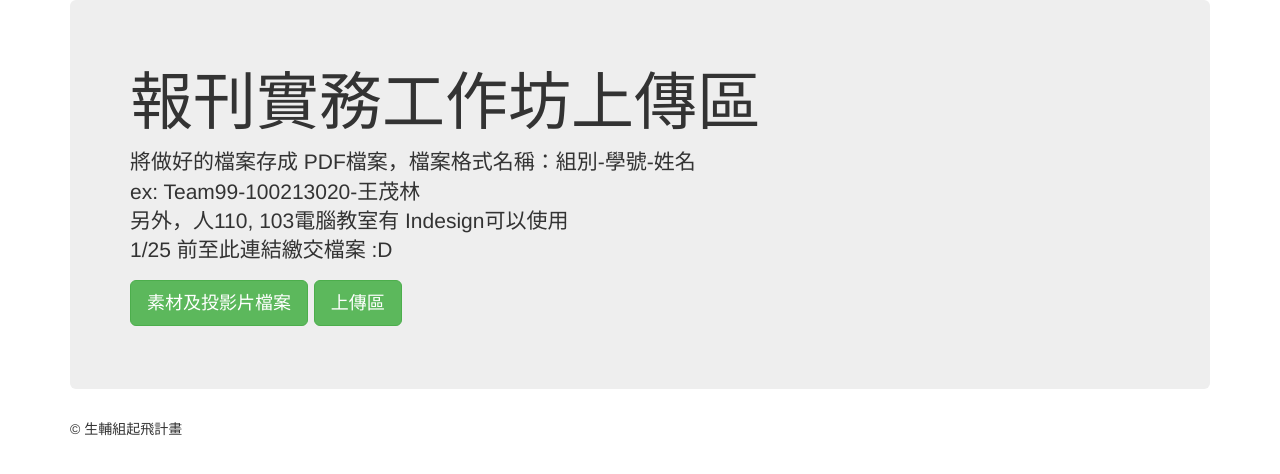
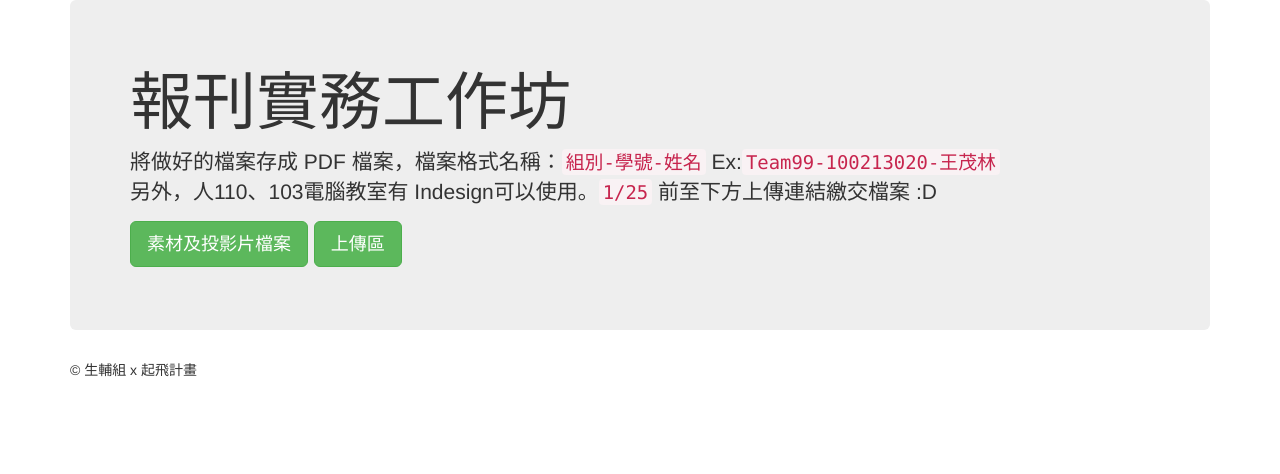
Before and after one commit to MOLi-rocks/Report-Workshop, a plain HTML site: page index.html in a window 1280 px wide. Drawn offline with nearby package versions, Linux system fonts and the light colour scheme.

Commit message:
clean up words

```diff
--- a/index.html
+++ b/index.html
@@ -2,18 +2,16 @@
 <html>
 <head>
 	<meta charset="UTF-8">
-	<title>報刊實務工作坊上傳區</title>
+	<title>報刊實務工作坊</title>
 	<link rel="stylesheet" href="https://maxcdn.bootstrapcdn.com/bootstrap/3.3.6/css/bootstrap.min.css" integrity="sha384-1q8mTJOASx8j1Au+a5WDVnPi2lkFfwwEAa8hDDdjZlpLegxhjVME1fgjWPGmkzs7" crossorigin="anonymous">
 </head>
 <body>
 	<div class="container">
 		<div class="jumbotron">
-			<h1>報刊實務工作坊上傳區</h1>
+			<h1>報刊實務工作坊</h1>
 			<p class="lead">
-				將做好的檔案存成 PDF檔案，檔案格式名稱：組別-學號-姓名 <br>
-				ex: Team99-100213020-王茂林<br>
-				另外，人110, 103電腦教室有 Indesign可以使用<br>
-				1/25 前至此連結繳交檔案 :D
+				將做好的檔案存成 PDF 檔案，檔案格式名稱：<code>組別-學號-姓名</code> Ex:<code>Team99-100213020-王茂林</code><br>
+				另外，人110、103電腦教室有 Indesign可以使用。<code>1/25</code> 前至下方上傳連結繳交檔案 :D
 			</p>
 			<p>
 				<a class="btn btn-lg btn-success" href="https://goo.gl/TcuQnK" role="button">素材及投影片檔案</a>
@@ -22,7 +20,7 @@
 		</div>
 
 		<footer class="footer">
-			<p>&copy; 生輔組起飛計畫</p>
+			<p>&copy; 生輔組 x 起飛計畫</p>
 		</footer>
 
 	</div>
```
